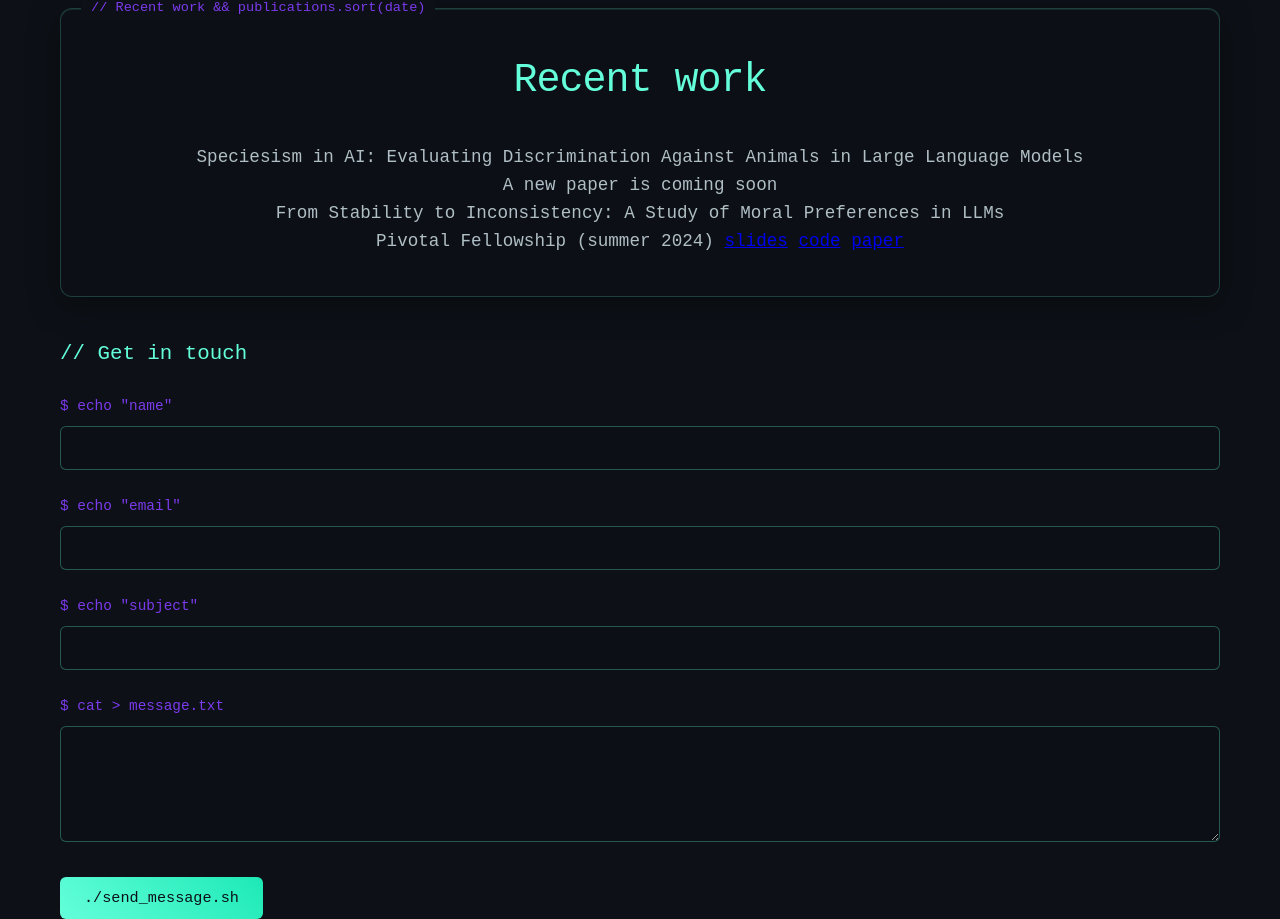
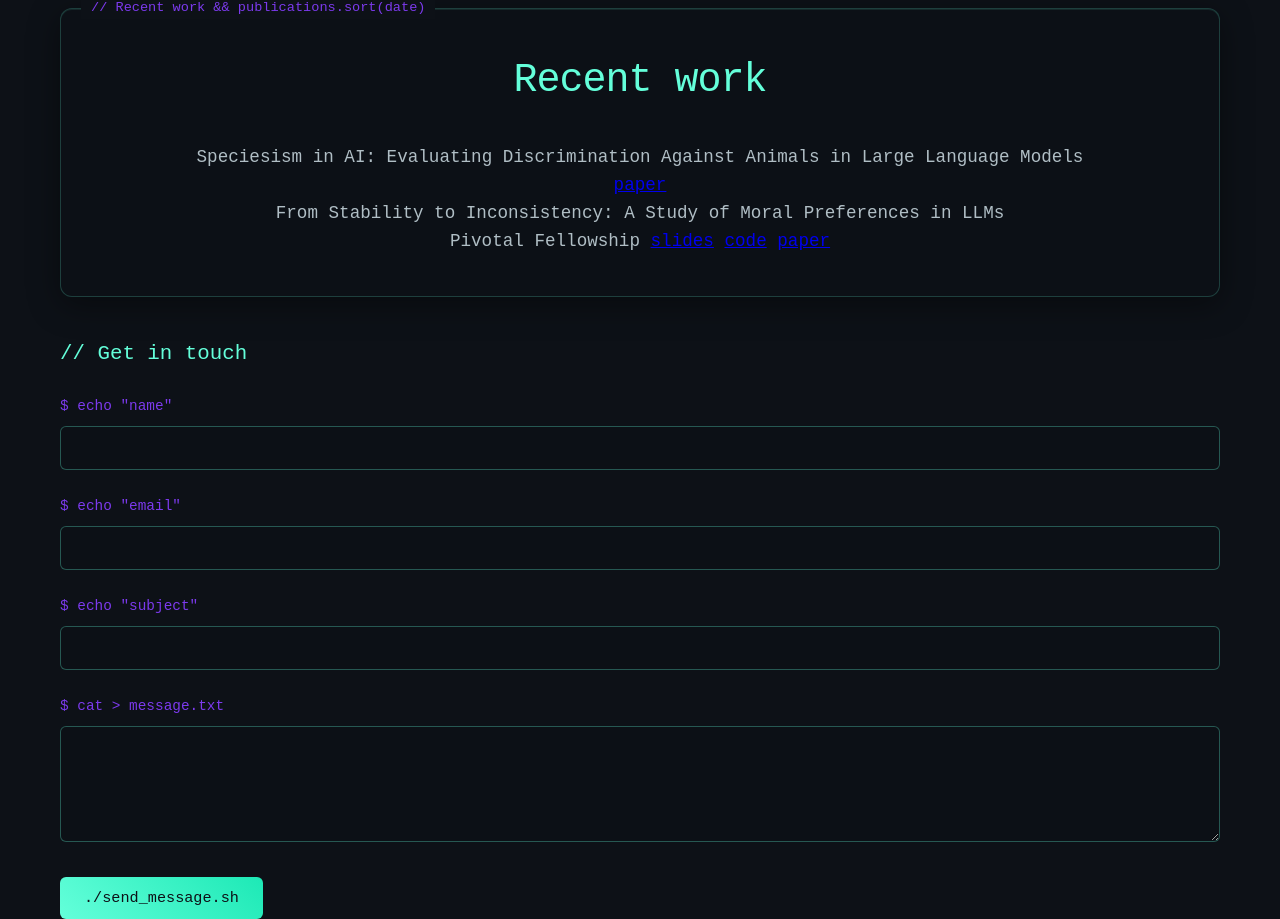
Before and after one commit to monikajot/jotautaite.github.io, a plain HTML site: page index.html in a window 1280 px wide. Shown: the part 1258-2177 px from the top of the page. Drawn offline with Linux system fonts and the light colour scheme.

Commit message:
Update index.html

```diff
--- a/index.html
+++ b/index.html
@@ -461,12 +461,12 @@
             <h2>Recent work</h2>
             <p style="text-align: center; font-size: 1.1rem; color: #b0bec5;">
                 Speciesism in AI: Evaluating Discrimination Against Animals in Large Language Models <br>
-                A new paper is coming soon
+                <a href="http://arxiv.org/abs/2508.11534">paper</a>
 
             </p>
             <p style="text-align: center; font-size: 1.1rem; color: #b0bec5;">
                 From Stability to Inconsistency: A Study of Moral Preferences in LLMs <br>
-                Pivotal Fellowship (summer 2024) <a href="https://docs.google.com/presentation/d/1xcS78PeuNb9bjeqsuF8_9gH40r3nk5Zs0xFEAOQblNQ/edit">slides</a> <a href="https://github.com/monikajot/llm-ethics-2">code</a> <a href="https://arxiv.org/abs/2504.06324">paper</a>
+                Pivotal Fellowship <a href="https://docs.google.com/presentation/d/1xcS78PeuNb9bjeqsuF8_9gH40r3nk5Zs0xFEAOQblNQ/edit">slides</a> <a href="https://github.com/monikajot/llm-ethics-2">code</a> <a href="https://arxiv.org/abs/2504.06324">paper</a>
 
             </p>
         </div>
```
